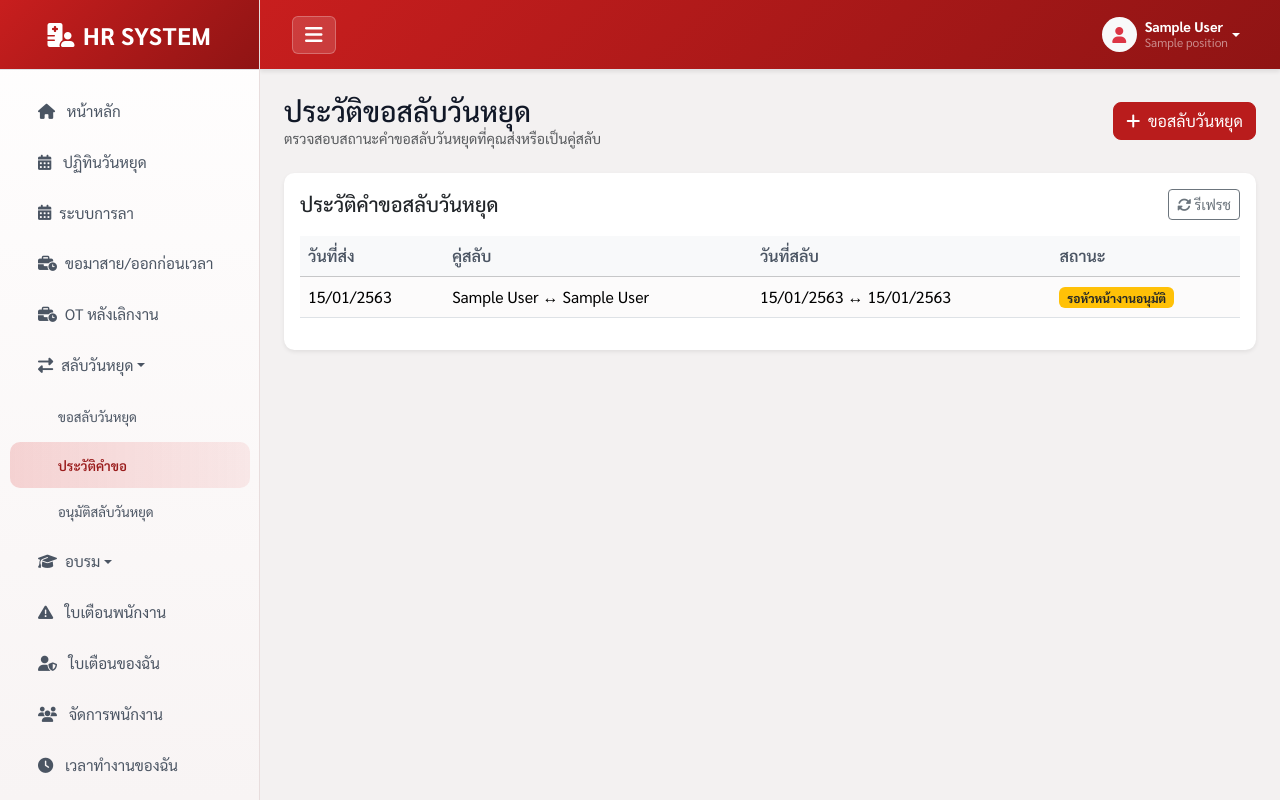
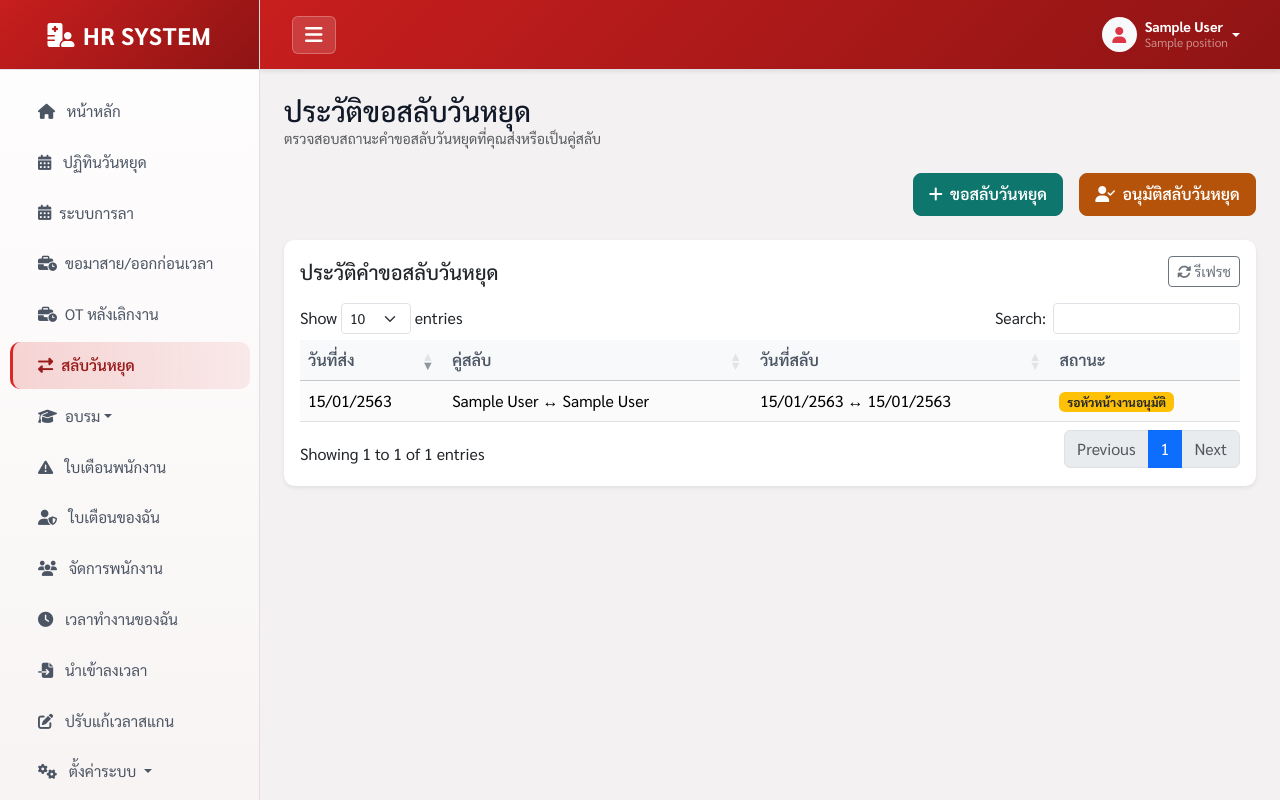
Before and after one commit to nontakhan/hr_system, a PHP site: page /hr_system/day_swap_history.php in a window 1280 px wide. Run offline with PHP 8.4, Linux system fonts and the light colour scheme; the visitor is signed in with stand-in values (Sample User, id 1); tables that the repository leaves empty or names only in its code hold one stand-in row (values such as "Sample post"); data that the repository does not hold is empty; some libraries are stand-ins or nearby versions.

Commit message:
feat: simplify day swap menu

```diff
--- a/assets/js/day_swap.js
+++ b/assets/js/day_swap.js
@@ -14,6 +14,7 @@ let requesterHolidayCalendar = null;
 let targetHolidayCalendar = null;
 let requesterHolidayEvents = [];
 let targetHolidayEvents = [];
+const daySwapDataTables = {};
 
 function initDaySwapRequestPage() {
     if (window.jQuery && jQuery.fn.select2) {
@@ -257,6 +258,7 @@ async function loadDaySwapHistory() {
     const tbody = document.getElementById('daySwapHistoryBody');
     if (!tbody) return;
 
+    resetDaySwapDataTable('daySwapHistoryTable');
     tbody.innerHTML = '<tr><td colspan="4" class="text-center text-muted py-4">กำลังโหลด...</td></tr>';
     try {
         const response = await fetch('api/day_swap_api.php?action=my_requests');
@@ -274,6 +276,7 @@ async function loadDaySwapHistory() {
                 <td>${renderDaySwapStatus(item.status)}</td>
             </tr>
         `).join('');
+        initDaySwapDataTable('daySwapHistoryTable', [[0, 'desc']], [3]);
     } catch (err) {
         tbody.innerHTML = '<tr><td colspan="4" class="text-center text-danger py-4">โหลดข้อมูลไม่สำเร็จ</td></tr>';
     }
@@ -288,6 +291,7 @@ function initDaySwapApprovalPage() {
 
 async function loadDaySwapPendingApprovals() {
     const tbody = document.getElementById('daySwapPendingBody');
+    resetDaySwapDataTable('daySwapPendingTable');
     tbody.innerHTML = '<tr><td colspan="5" class="text-center text-muted py-4">กำลังโหลด...</td></tr>';
     try {
         const response = await fetch('api/day_swap_api.php?action=pending');
@@ -313,6 +317,7 @@ async function loadDaySwapPendingApprovals() {
                 </td>
             </tr>
         `).join('');
+        initDaySwapDataTable('daySwapPendingTable', [[2, 'asc']], [4]);
     } catch (err) {
         tbody.innerHTML = '<tr><td colspan="5" class="text-center text-danger py-4">โหลดข้อมูลไม่สำเร็จ</td></tr>';
     }
@@ -320,6 +325,7 @@ async function loadDaySwapPendingApprovals() {
 
 async function loadDaySwapApprovalHistory() {
     const tbody = document.getElementById('daySwapApprovalHistoryBody');
+    resetDaySwapDataTable('daySwapApprovalHistoryTable');
     tbody.innerHTML = '<tr><td colspan="6" class="text-center text-muted py-4">กำลังโหลด...</td></tr>';
     try {
         const response = await fetch('api/day_swap_api.php?action=history');
@@ -339,9 +345,37 @@ async function loadDaySwapApprovalHistory() {
                 <td><small class="text-muted">${escapeHtml(item.rejection_reason || '-')}</small></td>
             </tr>
         `).join('');
+        initDaySwapDataTable('daySwapApprovalHistoryTable', [[0, 'desc']], []);
     } catch (err) {
         tbody.innerHTML = '<tr><td colspan="6" class="text-center text-danger py-4">โหลดข้อมูลไม่สำเร็จ</td></tr>';
     }
+}
+
+function resetDaySwapDataTable(tableId) {
+    const selector = `#${tableId}`;
+    if (daySwapDataTables[tableId]) {
+        daySwapDataTables[tableId].destroy();
+        delete daySwapDataTables[tableId];
+    } else if (window.jQuery && jQuery.fn.DataTable && jQuery.fn.DataTable.isDataTable(selector)) {
+        jQuery(selector).DataTable().destroy();
+    }
+}
+
+function initDaySwapDataTable(tableId, order = [[0, 'desc']], unsortableTargets = []) {
+    if (!window.jQuery || !jQuery.fn.DataTable || !document.getElementById(tableId)) {
+        return;
+    }
+
+    const options = {
+        language: { url: '//cdn.datatables.net/plug-ins/1.13.7/i18n/th.json' },
+        pageLength: 10,
+        order,
+    };
+    if (unsortableTargets.length) {
+        options.columnDefs = [{ orderable: false, targets: unsortableTargets }];
+    }
+
+    daySwapDataTables[tableId] = jQuery(`#${tableId}`).DataTable(options);
 }
 
 window.openDaySwapActionModal = function(id, action, name) {
--- a/assets/style.css
+++ b/assets/style.css
@@ -871,6 +871,70 @@ body {
     color: #111827;
 }
 
+.day-swap-dashboard-actions {
+    display: flex;
+    align-items: center;
+    justify-content: flex-end;
+    gap: 1rem;
+    flex-wrap: wrap;
+}
+
+.day-swap-dashboard-actions-main,
+.day-swap-dashboard-actions-admin {
+    display: flex;
+    align-items: center;
+    gap: 0.65rem;
+    flex-wrap: wrap;
+}
+
+.day-swap-dashboard-actions-admin {
+    justify-content: flex-end;
+}
+
+.day-swap-menu-button {
+    display: inline-flex;
+    align-items: center;
+    justify-content: center;
+    gap: 0.45rem;
+    min-height: 42px;
+    padding: 0.55rem 0.95rem;
+    border-radius: 8px;
+    font-weight: 600;
+    white-space: nowrap;
+}
+
+.day-swap-menu-button-request {
+    background: #0f766e;
+    border-color: #0f766e;
+    color: #ffffff;
+}
+
+.day-swap-menu-button-request:hover,
+.day-swap-menu-button-request:focus-visible {
+    background: #115e59;
+    border-color: #115e59;
+    color: #ffffff;
+}
+
+.day-swap-menu-button-approval {
+    background: #b45309;
+    border-color: #b45309;
+    color: #ffffff;
+}
+
+.day-swap-menu-button-approval:hover,
+.day-swap-menu-button-approval:focus-visible {
+    background: #92400e;
+    border-color: #92400e;
+    color: #ffffff;
+}
+
+.day-swap-menu-button-approval .badge {
+    margin-left: 0.25rem !important;
+    background-color: #facc15 !important;
+    color: #111827;
+}
+
 .time-request-type-group {
     gap: 0.65rem;
 }
--- a/day_swap_history.php
+++ b/day_swap_history.php
@@ -10,9 +10,24 @@ require_once 'includes/header.php';
         <h1 class="h3 mb-0 text-gray-800">ประวัติขอสลับวันหยุด</h1>
         <p class="text-muted small mb-0">ตรวจสอบสถานะคำขอสลับวันหยุดที่คุณส่งหรือเป็นคู่สลับ</p>
     </div>
-    <a href="day_swap_request.php" class="btn btn-primary">
-        <i class="fas fa-plus me-1"></i> ขอสลับวันหยุด
-    </a>
+</div>
+
+<div class="day-swap-dashboard-actions mb-4">
+    <div class="day-swap-dashboard-actions-main">
+        <a href="day_swap_request.php" class="btn day-swap-menu-button day-swap-menu-button-request">
+            <i class="fas fa-plus"></i>
+            <span>ขอสลับวันหยุด</span>
+        </a>
+    </div>
+    <?php if (in_array($_SESSION['role'] ?? '', ['manager', 'admin', 'hr'], true)) : ?>
+    <div class="day-swap-dashboard-actions-admin">
+        <a href="day_swap_approvals.php" class="btn day-swap-menu-button day-swap-menu-button-approval">
+            <i class="fas fa-user-check"></i>
+            <span>อนุมัติสลับวันหยุด</span>
+            <?php echo renderSidebarApprovalBadge($approvalBadgeCounts['day_swap']); ?>
+        </a>
+    </div>
+    <?php endif; ?>
 </div>
 
 <div class="card shadow-sm border-0">
@@ -24,7 +39,7 @@ require_once 'includes/header.php';
             </button>
         </div>
         <div class="table-responsive">
-            <table class="table table-hover align-middle">
+            <table class="table table-hover align-middle" id="daySwapHistoryTable">
                 <thead class="table-light">
                     <tr>
                         <th>วันที่ส่ง</th>
--- a/day_swap_request.php
+++ b/day_swap_request.php
@@ -12,9 +12,6 @@ require_once 'includes/header.php';
         <h1 class="h3 mb-0 text-gray-800">ขอสลับวันหยุด</h1>
         <p class="text-muted small">เลือกวันหยุดปกติจากปฏิทินทั้งสองฝั่งเพื่อส่งให้หัวหน้าอนุมัติ</p>
     </div>
-    <a href="day_swap_history.php" class="btn btn-outline-primary">
-        <i class="fas fa-clock-rotate-left me-1"></i> ดูประวัติคำขอ
-    </a>
 </div>
 
 <div class="row g-4">
--- a/includes/header.php
+++ b/includes/header.php
@@ -101,25 +101,11 @@ if (!empty($_SESSION['user_id']) && in_array($_SESSION['role'] ?? '', ['manager'
                 <i class="fas fa-business-time me-2"></i> OT หลังเลิกงาน
             </a>
 
-            <!-- Day Swap System (Dropdown) -->
-            <a href="#daySwapSubmenu" data-bs-toggle="collapse" aria-expanded="false" class="list-group-item list-group-item-action bg-transparent dropdown-toggle d-flex align-items-center">
+            <!-- Day Swap System -->
+            <a href="day_swap_history.php" class="list-group-item list-group-item-action bg-transparent d-flex align-items-center <?php echo (isActive('day_swap_request.php') || isActive('day_swap_history.php') || isActive('day_swap_approvals.php')) ? 'active' : ''; ?>">
                 <?php echo renderSidebarApprovalBadge($approvalBadgeCounts['day_swap']); ?>
                 <i class="fas fa-right-left me-2"></i> สลับวันหยุด
             </a>
-            <div class="collapse sidebar-submenu <?php echo (isActive('day_swap_request.php') || isActive('day_swap_history.php') || isActive('day_swap_approvals.php')) ? 'show' : ''; ?>" id="daySwapSubmenu" data-bs-parent="#sidebarMenu">
-                <a href="day_swap_request.php" class="list-group-item list-group-item-action bg-transparent border-0 ps-5 <?php echo isActive('day_swap_request.php'); ?>">
-                    <small>ขอสลับวันหยุด</small>
-                </a>
-                <a href="day_swap_history.php" class="list-group-item list-group-item-action bg-transparent border-0 ps-5 <?php echo isActive('day_swap_history.php'); ?>">
-                    <small>ประวัติคำขอ</small>
-                </a>
-                <?php if (in_array($_SESSION['role'], ['manager', 'admin', 'hr'])) : ?>
-                <a href="day_swap_approvals.php" class="list-group-item list-group-item-action bg-transparent border-0 ps-5 d-flex align-items-center <?php echo isActive('day_swap_approvals.php'); ?>">
-                    <?php echo renderSidebarApprovalBadge($approvalBadgeCounts['day_swap']); ?>
-                    <small>อนุมัติสลับวันหยุด</small>
-                </a>
-                <?php endif; ?>
-            </div>
 
             <!-- Training Request System (Dropdown) -->
             <a href="#trainingSubmenu" data-bs-toggle="collapse" aria-expanded="false" class="list-group-item list-group-item-action bg-transparent dropdown-toggle d-flex align-items-center">
```
Also changed, not shown: day_swap_approvals.php (+5 -2 lines), tests/day_swap_history_page_test.js (+18 -2 lines).
